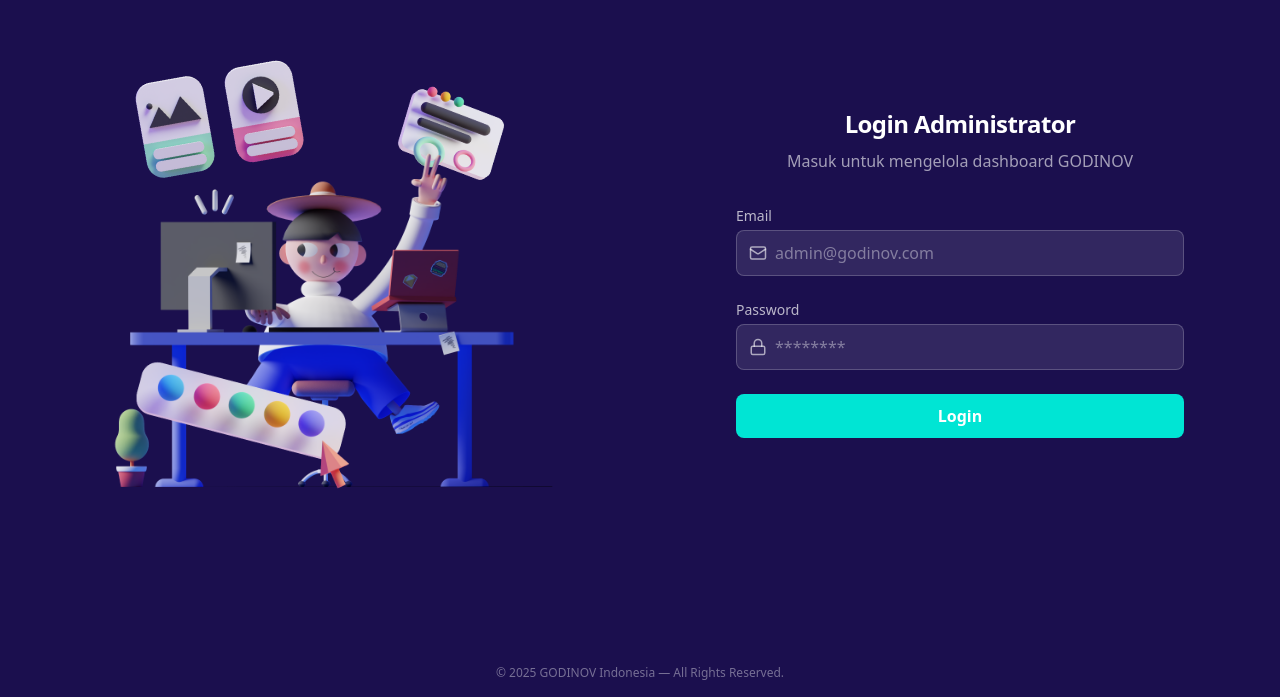
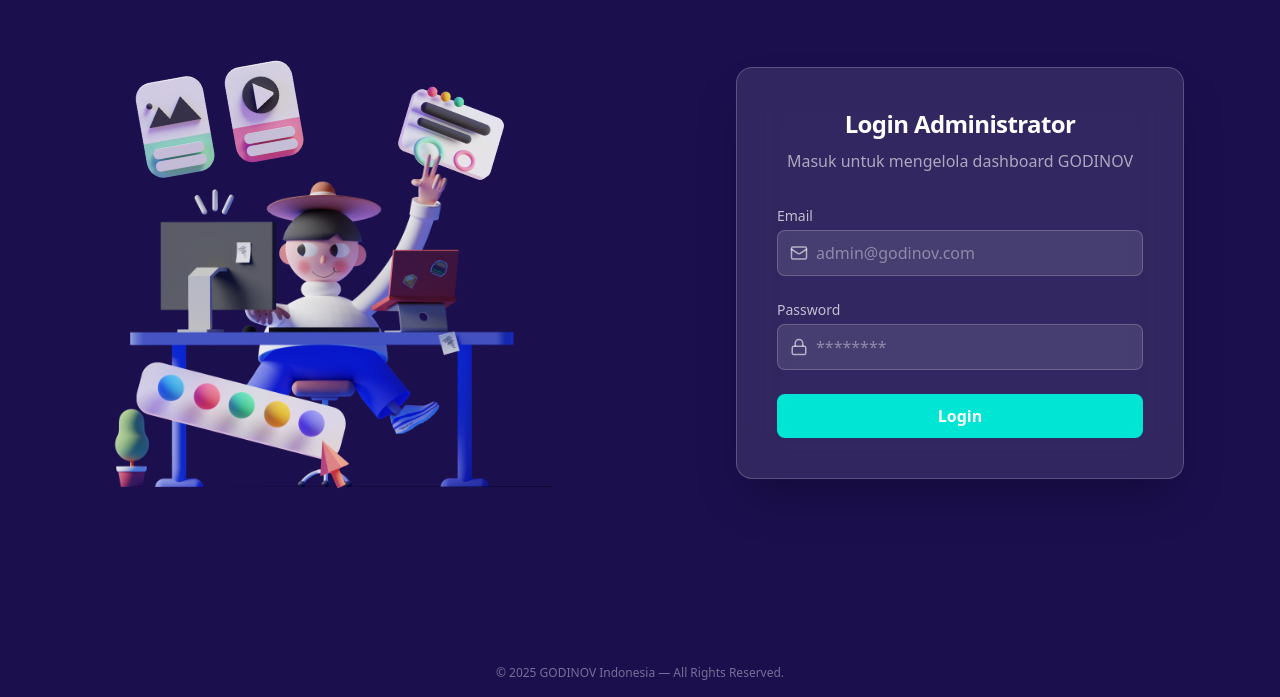
Before and after one commit to RifkiFrds/dashboard-godinov, a React (Vite) app: page /login in a window 1280 px wide. Shown: the part 103-800 px from the top of the page. Built offline with nearby package versions, Linux system fonts and the light colour scheme; no server answers.

Commit message:
update: ui card login page

```diff
--- a/src/pages/LoginPage.jsx
+++ b/src/pages/LoginPage.jsx
@@ -55,7 +55,13 @@
         {/* LEFT — FORM */}
         <div className="flex items-center justify-center px-10">
           <div className="w-full max-w-md">
-
+              <div className="
+      bg-white/10 backdrop-blur-xl
+      border border-white/20
+      rounded-2xl
+      shadow-2xl
+      p-8 md:p-10
+    ">
             <H2 className="text-center mb-2 text-godinov-cyan">
               Login Administrator
             </H2>
@@ -115,6 +121,7 @@
 
             </form>
 
+           </div>
           </div>
         </div>
 
```
